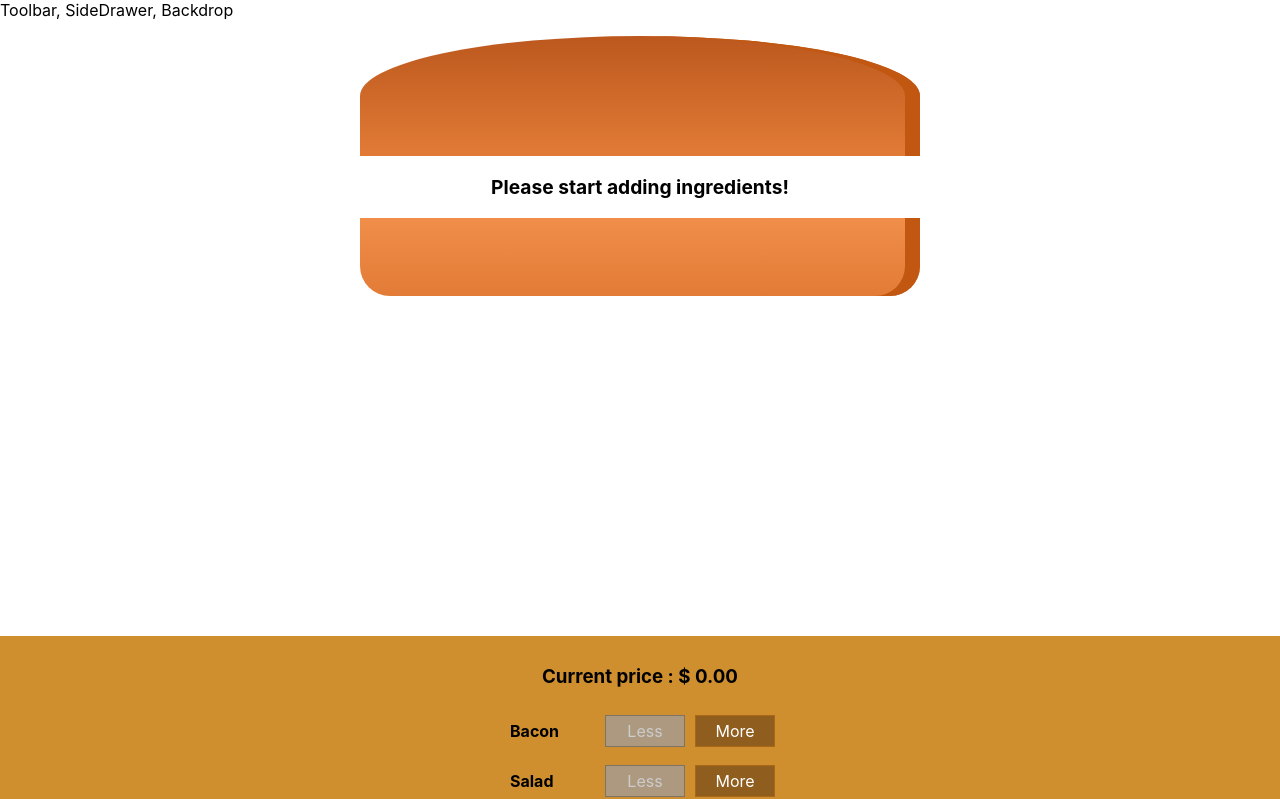
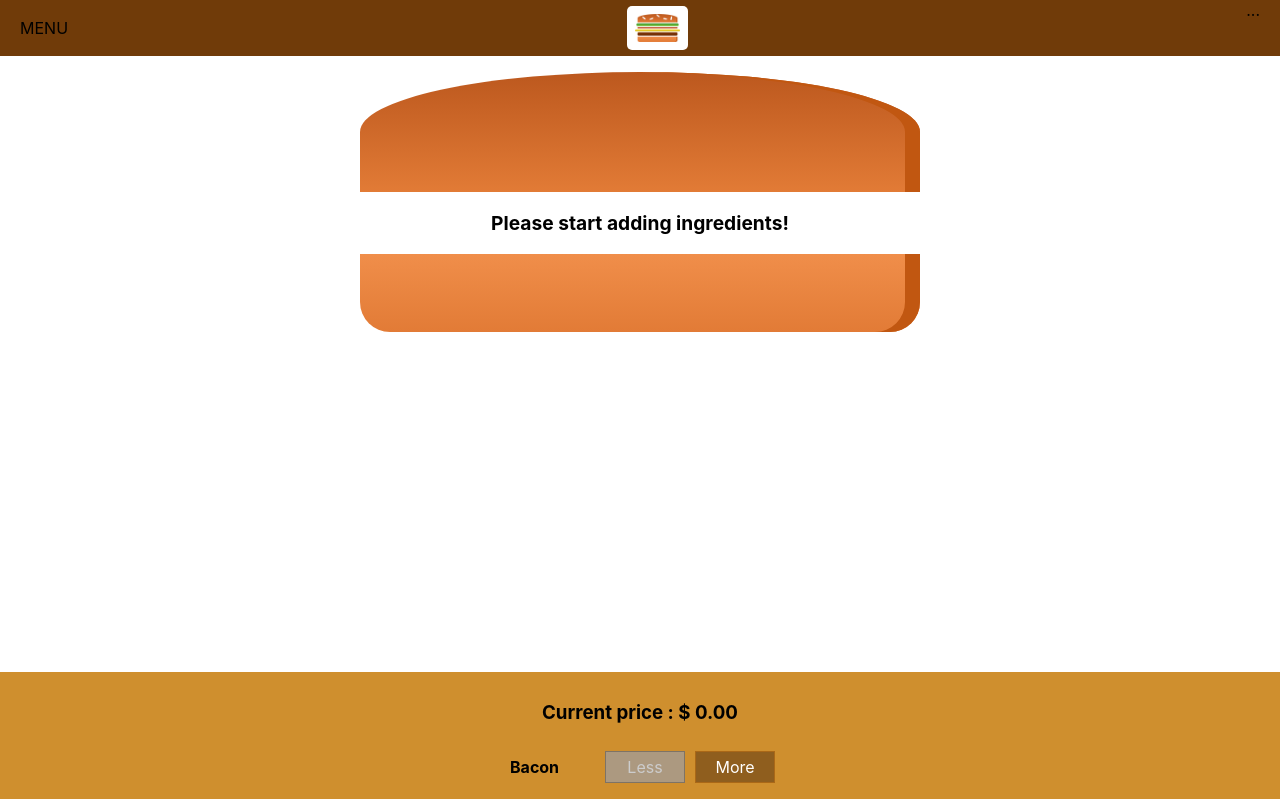
Before and after one commit to Bergario/React-App-Burger-Builder, a React (Create React App) app: page / in a window 1280 px wide. Shown: the top 799 px of the page. Built offline with nearby package versions, Linux system fonts and the light colour scheme.

Commit message:
Adding Toolbar and using Logo

```diff
--- a/src/components/Layout/Layout.js
+++ b/src/components/Layout/Layout.js
@@ -1,11 +1,12 @@
 import React from "react";
 import Auxiliary from "../../hoc/Auxiliary";
 import classes from "./Layout.module.css";
+import Toolbar from "../Navigation/Toolbar/Toolbar";
 
 const Layout = (props) => {
   return (
     <Auxiliary>
-      <div> Toolbar, SideDrawer, Backdrop</div>
+      <Toolbar />
       <main className={classes.Content}>{props.children}</main>
     </Auxiliary>
   );
--- a/src/components/Layout/Layout.module.css
+++ b/src/components/Layout/Layout.module.css
@@ -1,4 +1,4 @@
 .Content{
-    margin-top: 16px;
+    margin-top: 72px;
 
 }
--- /dev/null
+++ b/src/components/Navigation/Toolbar/Toolbar.js
@@ -0,0 +1,15 @@
+import React from "react";
+import classes from "./Toolbar.module.css";
+import Logo from "../../logo/Logo";
+
+const Toolbar = () => {
+  return (
+    <header className={classes.Toolbar}>
+      <div>MENU</div>
+      <Logo />
+      <nav>...</nav>
+    </header>
+  );
+};
+
+export default Toolbar;
--- /dev/null
+++ b/src/components/Navigation/Toolbar/Toolbar.module.css
@@ -0,0 +1,19 @@
+.Toolbar{
+    height: 56px;
+    width: 100%;
+    position: fixed;
+    top: 0;
+    left: 0;
+    background-color: #703B09;
+    display: flex;
+    justify-content: space-between;
+    align-items: center;
+    padding: 0 20px;
+    box-sizing: border-box;
+    z-index: 90;
+}
+
+.Toolbar nav{
+    height: 100%;
+
+}
--- /dev/null
+++ b/src/components/logo/Logo.js
@@ -0,0 +1,13 @@
+import React from "react";
+import classes from "./Logo.module.css";
+import burgerLogo from "../../assets/images/burger-logo.png";
+
+const Logo = () => {
+  return (
+    <div className={classes.Logo}>
+      <img src={burgerLogo} alt="burger" />
+    </div>
+  );
+};
+
+export default Logo;
--- /dev/null
+++ b/src/components/logo/Logo.module.css
@@ -0,0 +1,11 @@
+.Logo{
+    background-color: white;
+    padding: 8px;
+    height: 80%;
+    box-sizing: border-box;
+    border-radius: 5px;
+}
+
+.Logo img{
+    height: 100%;
+}
--- a/src/containers/BurgerBuilder/BurgerBuilder.js
+++ b/src/containers/BurgerBuilder/BurgerBuilder.js
@@ -94,7 +94,6 @@
     for (let key in disableInfo) {
       disableInfo[key] = disableInfo[key] <= 0;
     }
-    console.log(this.state.purchase);
 
     return (
       <Auxiliary>
```
Also changed, not shown: src/assets/images/burger-logo.png (added).
